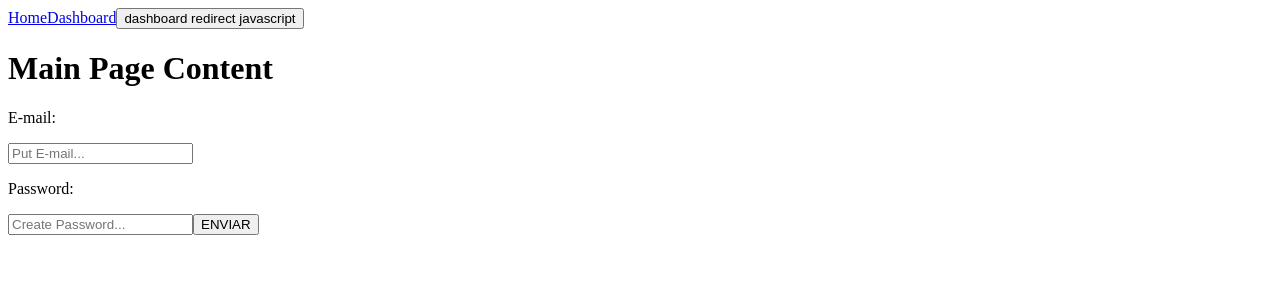
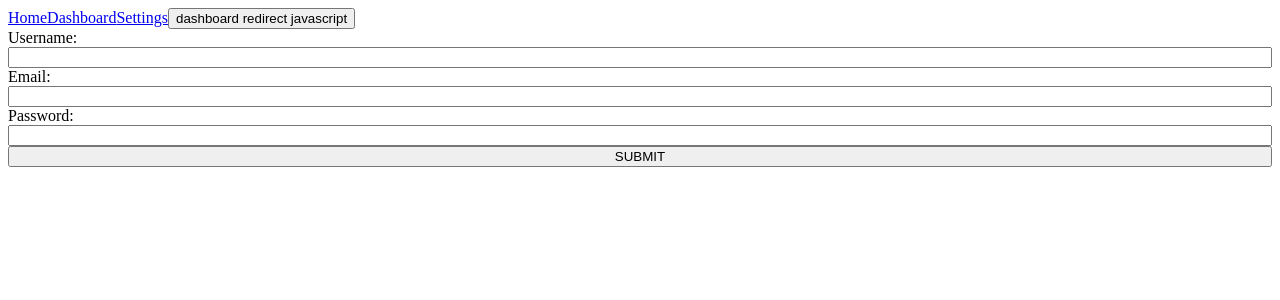
Before and after one commit to ingridsfd/frontendWebAppBudgetManagement, a React (Create React App) app: page /register in a window 1280 px wide. Before the commit this address led to /. Shown: the top 300 px of the page. Built offline with nearby package versions, Linux system fonts and the light colour scheme.

Commit message:
LogInRegisterDone

```diff
--- a/package.json
+++ b/package.json
@@ -7,6 +7,7 @@
     "@testing-library/react": "^13.4.0",
     "@testing-library/user-event": "^13.5.0",
     "bootstrap": "^5.2.3",
+    "formik": "^2.2.9",
     "react": "^18.2.0",
     "react-bootstrap": "^2.6.0",
     "react-dom": "^18.2.0",
--- a/src/App.js
+++ b/src/App.js
@@ -2,12 +2,13 @@ import { Routes, Route, Navigate } from 'react-router-dom';
 //componets
 import Navbar from './components/Navbar';
 import ProtectorRoute from './components/ProtectorRoute';
-import Formulario from './components/formComponents/Formulario';
 //views
-import Dashboard from './views/Dashboard';
-import MainPage from './views/Home';
-import List from './views/List';
-import SubRutas from './views/SubRutas';
+import Dashboard from './pages/Dashboard';
+import Home from './pages/Home';
+import List from './pages/AccountsList';
+import SubRutas from './pages/SubRutas';
+import LogIn from './pages/LogIn';
+import FormularioFormik from './pages/Register';
 
 
 function App() {
@@ -16,10 +17,12 @@ function App() {
     <>
       <Navbar />
       <Routes>
-        <Route path='/' element={<MainPage />} />
+        <Route path='/register' element={<FormularioFormik />}/>
+        <Route path='/login' element={<LogIn />} />
+        <Route path='/' element={<Home />} />
         <Route path='/rutas' element={<SubRutas/>}>
-          <Route index element={<h1> main rutas</h1>}/>
-          <Route path='hi' element={<h1> hi rutas</h1>}/>
+          <Route index element={<h1> Settings </h1>}/>
+          <Route path='changePass' element={<h1> Change password</h1>}/>
         </Route>
         <Route path='/list/:id' element={<List />} />
         <Route path='/dashboard/*' element={
@@ -29,7 +32,6 @@ function App() {
         } />
         <Route path='*' element={<Navigate to="/" />} />
       </Routes>
-      <Formulario/>
     </>
   );
 }
--- a/src/components/Navbar.jsx
+++ b/src/components/Navbar.jsx
@@ -10,6 +10,7 @@ const Navbar = () => {
     <div>
         <Link to='/'>Home</Link>
         <Link to='/dashboard'>Dashboard</Link>
+        <Link to='/rutas'>Settings</Link>
         <button onClick={redirect}>dashboard redirect javascript</button>
     </div>
   )
--- a/src/views/Dashboard.jsx
+++ b/src/pages/Dashboard.jsx
@@ -6,7 +6,7 @@ const Dashboard = () => {
     <div>
       <h1>Actual balance: *insert balance*</h1>
       <Routes>
-        <Route path='/' element={<h2> Local transactions</h2>} />
+        <Route path='/' element={<h2> Record Local transactions</h2>} />
         <Route path='/' element={<h2> Add expense or income</h2>}/>
         <Route path='/config' element={<h2> config dashboard</h2>}/>
         <Route path='/list' element={<h2> list dashboard</h2>}/>
--- a/src/views/Home.jsx
+++ b/src/pages/Home.jsx
@@ -1,6 +1,6 @@
 import React from 'react'
 
-const LogIn = () => {
+const home = () => {
   return (
     <div>
       <h1>Main Page Content</h1>
@@ -8,4 +8,4 @@ const LogIn = () => {
   )
 }
 
-export default LogIn
+export default home
--- a/src/components/formComponents/Formulario.jsx
+++ b/src/pages/LogIn.jsx
@@ -17,10 +17,10 @@ const Formulario = () => {
     return (
         <div>
             <form onSubmit={handleSubmit}>
-                <p>E-mail:{data.name}</p>
+                <p>E-mail:{data.email}</p>
                 <input value={data.name} name='email' onChange={handleChange} placeholder='Put E-mail...' />
                 <p>Password:</p>
-                <input value={data.email} name='password' onChange={handleChange} placeholder='Create Password...' />
+                <input value={data.password} name='password' onChange={handleChange} placeholder='Create Password...' />
                 <button type='submit'>ENVIAR</button>
             </form>
         </div>
--- /dev/null
+++ b/src/pages/Register.jsx
@@ -0,0 +1,74 @@
+import React from "react";
+import { Formik } from "formik";
+
+const FormularioFormik = () => {
+return (
+    <Formik
+    initialValues={{
+        username: "",
+        email: "",
+        password: ""
+    }}
+    validate={(values) => {
+        let errors = {};
+        if (values.password.length < 7) {
+        errors.password = "The password must contain 7 characters or more";
+        }
+        return errors;
+    }}
+    onSubmit={(values, { resetForm, setSubmitting }) => {
+        console.log(values);
+        setTimeout(() => {
+        setSubmitting(false);
+        }, 3000);
+        //resetForm();
+    }}
+    >
+    {({
+        values,
+        handleChange,
+        handleBlur,
+        touched,
+        handleSubmit,
+        isSubmitting,
+        errors,
+    }) => (
+        <form
+        onSubmit={handleSubmit}
+        style={{ display: "flex", flexDirection: "column" }}
+        >
+        <label htmlFor="username">Username:</label>
+        <input
+            name="username"
+            id="username"
+            value={values.username}
+            onChange={handleChange}
+            onBlur={handleBlur}
+        />
+        <label htmlFor="email">Email:</label>
+        <input
+            name="email"
+            id="email"
+            value={values.email}
+            onChange={handleChange}
+            onBlur={handleBlur}
+        />
+        <label htmlFor="password">Password:</label>
+        <input
+            name="password"
+            id="password"
+            value={values.password}
+            onChange={handleChange}
+            onBlur={handleBlur}
+        />
+        {touched.password && errors.password && <p>{errors.password}</p>}
+        <button type="submit" disabled={isSubmitting}>
+            SUBMIT
+        </button>
+        </form>
+    )}
+    </Formik>
+);
+};
+
+export default FormularioFormik;
--- a/src/views/SubRutas.jsx
+++ b/src/pages/SubRutas.jsx
@@ -4,7 +4,7 @@ import { Outlet } from 'react-router-dom';
 const SubRutas = () => {
   return (
     <div>
-        <h1>Sub Rutas1</h1>
+        <h1>Sub Ruta 1</h1>
         <Outlet/>
     </div>
   )
```
Also changed, not shown: src/pages/AccountsList.jsx (renamed from src/views/List.jsx), src/views/Login.jsx (deleted), 1 other file (tests, documents, lock files or other folders).
